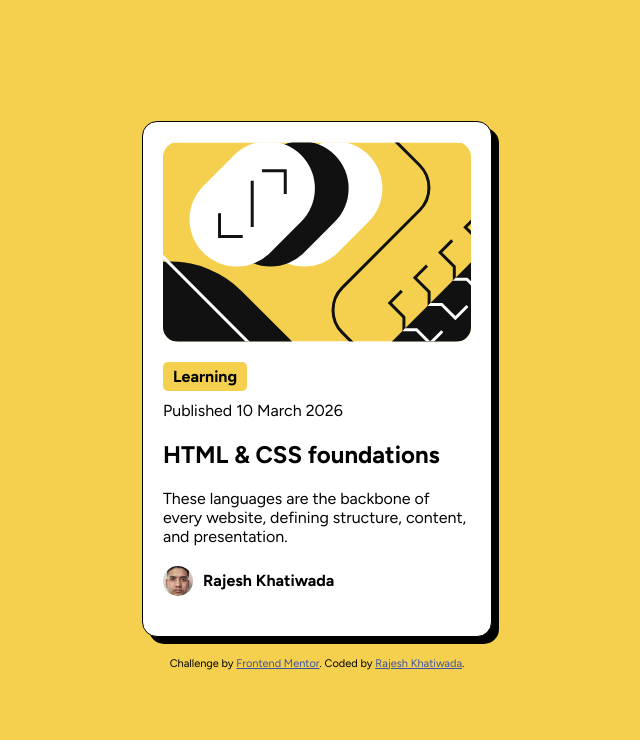
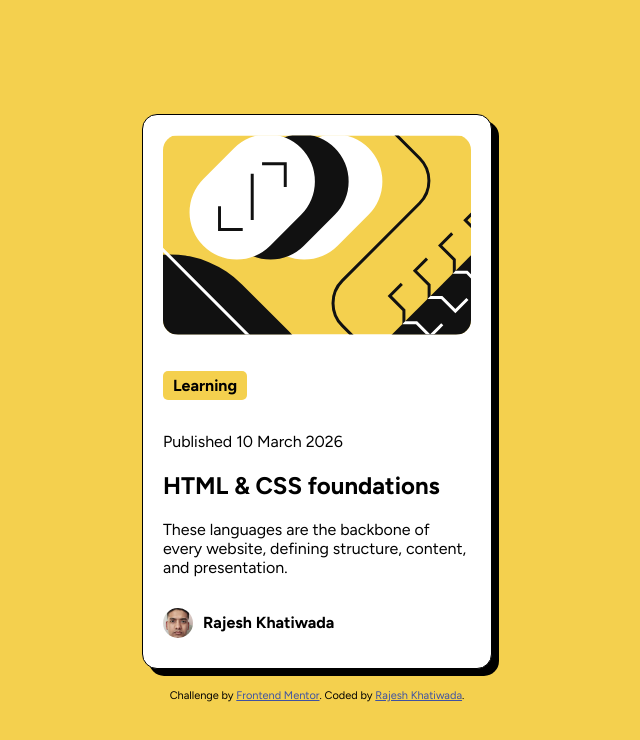
Before and after one commit to KhatiwadaR/block-preview-card-main, a plain HTML site: page index.html in a window 1280 px wide. Shown: the whole page, without its empty margins (323-963 px from the left). Drawn offline with Linux system fonts and the light colour scheme.

Commit message:
making some changes using AI

```diff
--- a/index.html
+++ b/index.html
@@ -17,13 +17,13 @@
 </head>
 <body>
 <main class="card">
-  <div id="card-img"><img src="./assets/images/illustration-article.svg" alt="design"></div>
-  <div id="card-content">
-    <p id="highlight">Learning</p>
+  <div class="card-img"><img src="./assets/images/illustration-article.svg" alt="design"></div>
+  <div class="card-content">
+    <p class="highlight">Learning</p>
     <p>Published 10 March 2026</p>
     <h1>HTML & CSS foundations</h1>
     <p>These languages are the backbone of every website, defining structure, content, and presentation.</p>
-    <div id="coder">
+    <div class="coder">
       <div class="coder-img"><img src="./assets/images/rajesh.jpg" alt="coder image"></div>
       <p class="coder-name">Rajesh Khatiwada</p>
     </div>
--- a/styles.css
+++ b/styles.css
@@ -1,16 +1,13 @@
 :root {
-    --Yellow: hsl(47, 88%, 63%);
-    --White: hsl(0, 0%, 100%);
+    --yellow: hsl(47, 88%, 63%);
+    --white: hsl(0, 0%, 100%);
 }
 * {
     box-sizing: border-box;
-    margin: 0;
-    margin-bottom: 10px;
-    padding: 0;
 }
 
 body {
-    background-color: var(--Yellow);
+    background-color: var(--yellow);
     font-family: "Figtree", sans-serif;
     font-size: 16px;
     display: flex;
@@ -22,17 +19,17 @@ body {
 }
 
 .card {
-    background-color: var(--White);
-    width: 350px;
+    background-color: var(--white);
+    width: min(350px, 90%);
     border-radius: 15px;
     overflow: hidden;
     padding: 20px;
     border: 1px solid black;
     margin-bottom: 0;
-    box-shadow: 7px 7px black;
+    box-shadow: 7px 7px 0 black;
 }
 
-#card-img {
+.card-img {
     width: 100%;
     height: 200px;
     margin-bottom: 20px;
@@ -40,9 +37,9 @@ body {
     overflow: hidden;
 }
 
-#highlight {
+.highlight {
     display: inline-block;
-    background-color: var(--Yellow);
+    background-color: var(--yellow);
     color: black;
     font-weight: 800;
     padding: 5px 10px;
@@ -55,13 +52,12 @@ h1 {
 }
 
 h1:hover {
-    color: var(--Yellow);
+    color: var(--yellow);
     cursor: pointer;
 }
 
-#coder {
+.coder {
     display: flex;
-    flex-direction: row;
     align-items: center;
     gap: 10px;
     margin-top: 20px;
@@ -83,11 +79,3 @@ img {
 .coder-name {
     font-weight: 800;
 }
-
-@media (max-width: 375px) {
-    .card {
-        width: 80%;
-        min-width: 300px;
-        margin: 20px;
-    }
-}
```
